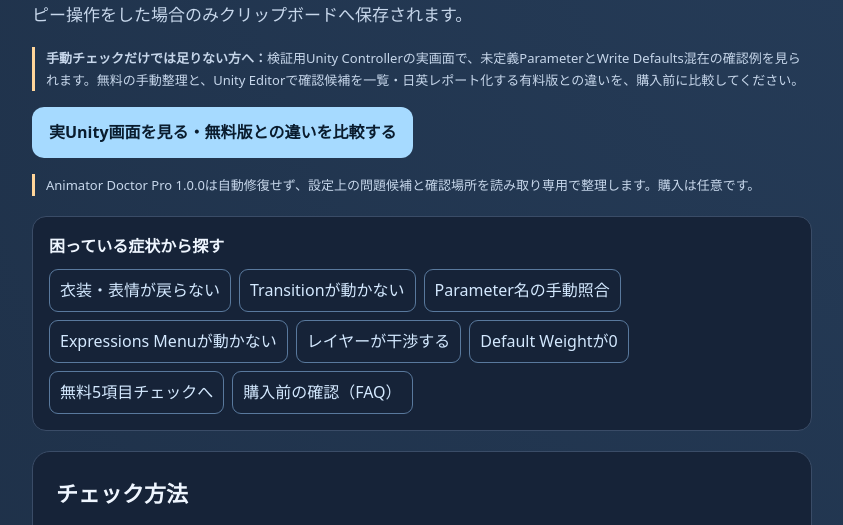
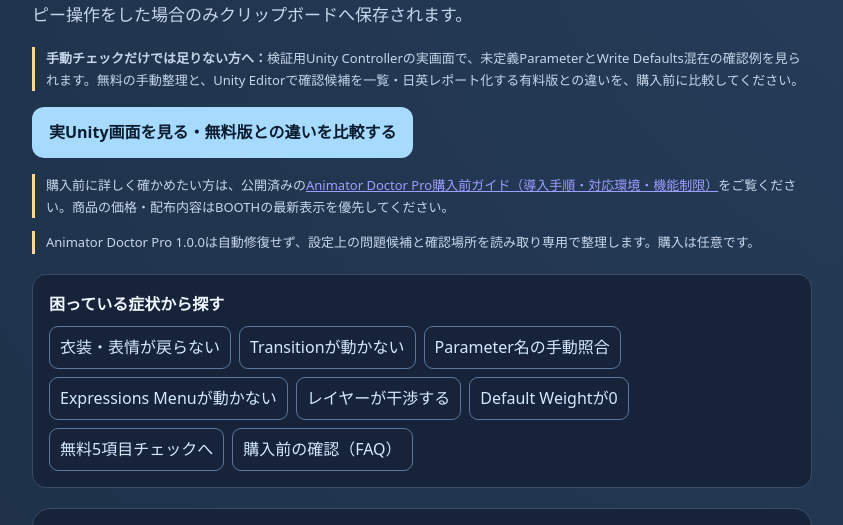
Before and after one commit to 10131010-star/michishirube-lab, a plain HTML site: page vrchat-animator-check/index.html in a window 1280 px wide. Shown: the part 252-777 px from the top of the page, without its empty margins (218-1061 px from the left). Drawn offline with Linux system fonts and the light colour scheme.

Commit message:
fix: expose existing Animator buyer guide from free-check hero (#41)

```diff
--- a/vrchat-animator-check/index.html
+++ b/vrchat-animator-check/index.html
@@ -42,6 +42,7 @@ button:focus-visible,.cta:focus-visible,input:focus-visible{outline:3px solid wh
 <p class="lead">UnityのAnimator Controllerを自分で確認し、気になる設定を整理する無料ガイド。<strong>Unityファイルの読み込みや自動解析はしません。</strong> 回答はこの画面でのみ処理され、自動保存・外部送信しません。コピー操作をした場合のみクリップボードへ保存されます。</p>
 <p class="note"><strong>手動チェックだけでは足りない方へ：</strong>検証用Unity Controllerの実画面で、未定義ParameterとWrite Defaults混在の確認例を見られます。無料の手動整理と、Unity Editorで確認候補を一覧・日英レポート化する有料版との違いを、購入前に比較してください。</p>
 <p><a class="cta" href="#verified-demo">実Unity画面を見る・無料版との違いを比較する</a></p>
+<p class="note">購入前に詳しく確かめたい方は、公開済みの<a href="./buyer-guide/">Animator Doctor Pro購入前ガイド（導入手順・対応環境・機能制限）</a>をご覧ください。商品の価格・配布内容はBOOTHの最新表示を優先してください。</p>
 <p class="note">Animator Doctor Pro 1.0.0は自動修復せず、設定上の問題候補と確認場所を読み取り専用で整理します。購入は任意です。</p>
 <nav class="quick-links" aria-label="よくある症状から確認手順を探す"><strong>困っている症状から探す</strong><a href="#case-write-defaults">衣装・表情が戻らない</a><a href="#case-transition">Transitionが動かない</a><a href="#parameter-compare">Parameter名の手動照合</a><a href="#case-expressions-menu">Expressions Menuが動かない</a><a href="#case-layer-conflict">レイヤーが干渉する</a><a href="#case-layer-weight">Default Weightが0</a><a href="#checks">無料5項目チェックへ</a><a href="#purchase-faq">購入前の確認（FAQ）</a></nav>
 <section class="card"><h2>チェック方法</h2><p>Unityで該当箇所を見ながら、各項目を「気になる / 問題なし / 未確認」で選び、最後に結果を表示してください。</p>
```
